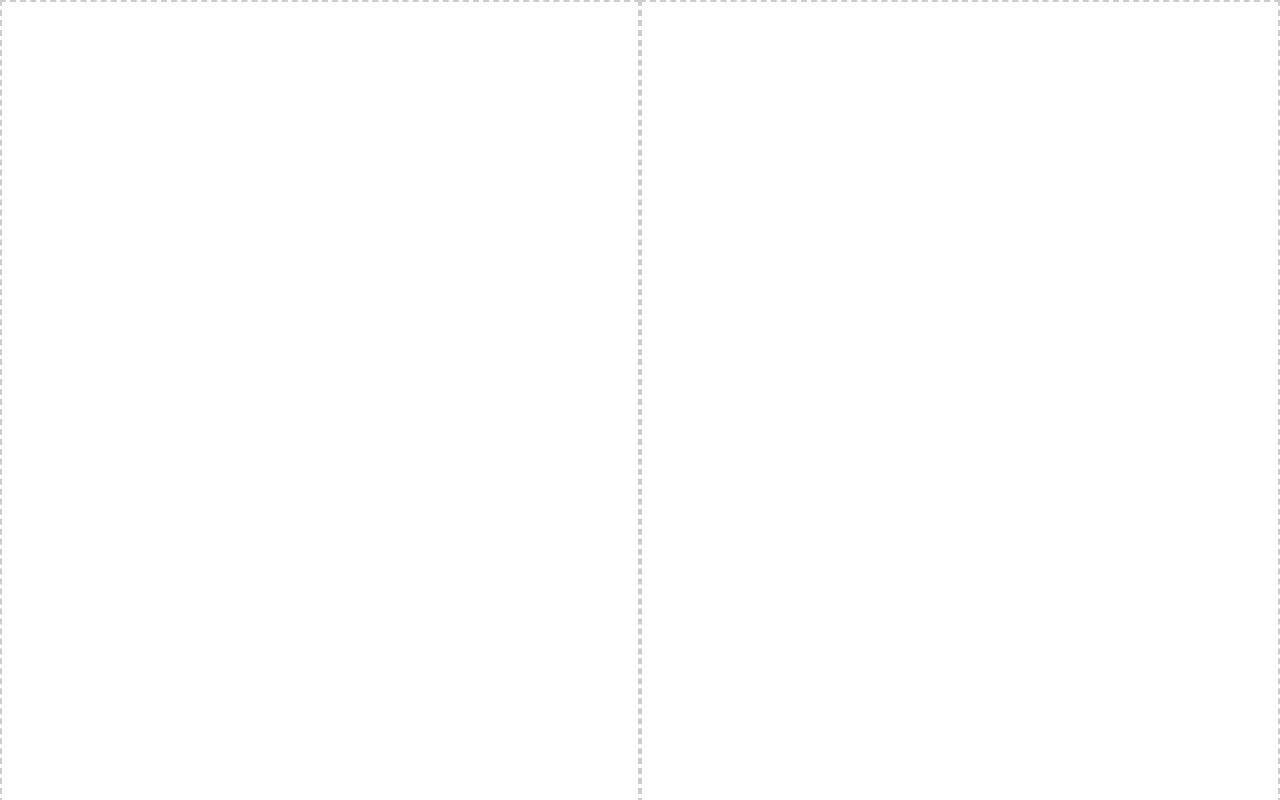
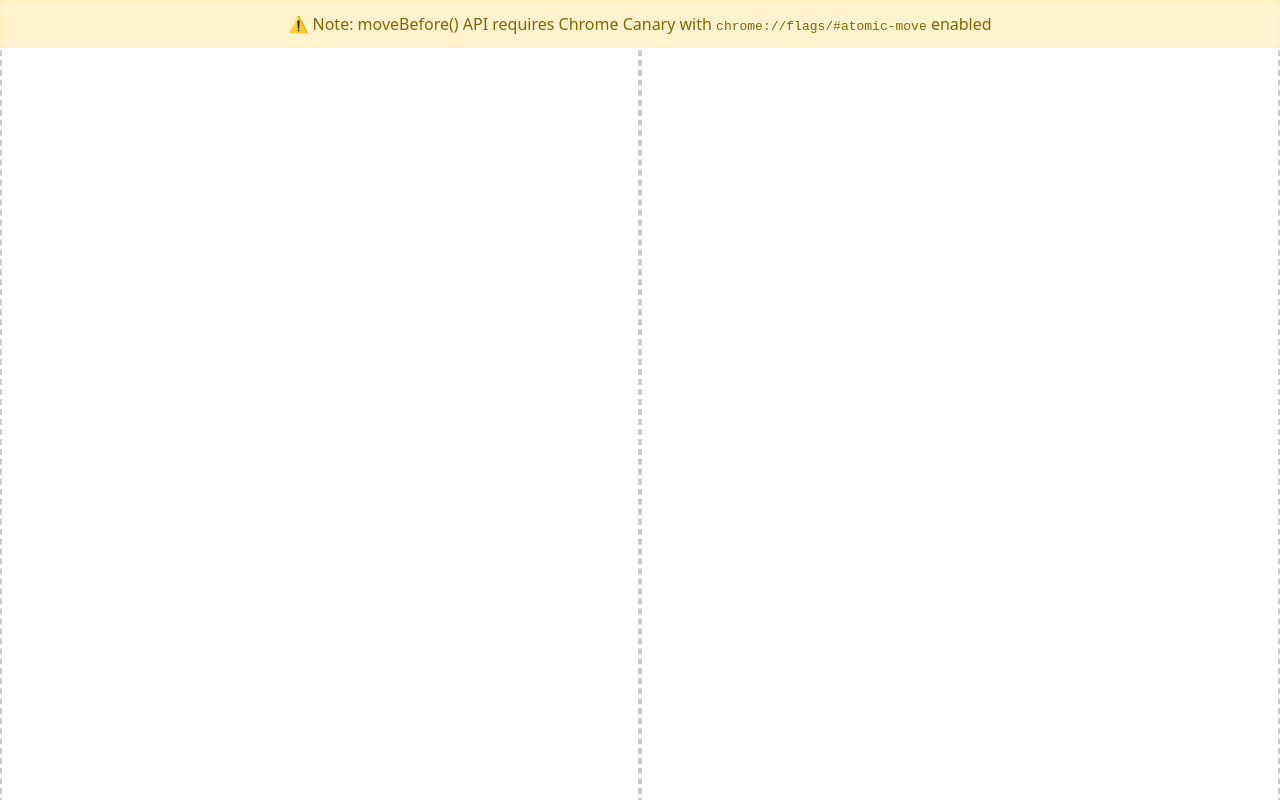
Before and after one commit to ChrisShank/folk-canvas, a website built with Vite: page demo/moveBefore.html in a window 1280 px wide. Built offline with nearby package versions, Linux system fonts and the light colour scheme.

Commit message:
add moveBefore support warning

```diff
--- a/demo/moveBefore.html
+++ b/demo/moveBefore.html
@@ -33,6 +33,20 @@
       folk-shape {
         background: rgb(187, 178, 178);
       }
+
+      .warning-banner {
+        position: fixed;
+        top: 0;
+        left: 0;
+        right: 0;
+        background-color: #fff3cd;
+        color: #856404;
+        border: 1px solid #ffeeba;
+        padding: 12px;
+        text-align: center;
+        z-index: 1000;
+        font-family: system-ui, -apple-system, sans-serif;
+      }
     </style>
   </head>
   <body>
@@ -48,6 +62,11 @@
 
       // Check for moveBefore support
       if (!Element.prototype.moveBefore) {
+        const warning = document.createElement('div');
+        warning.className = 'warning-banner';
+        warning.innerHTML =
+          '⚠️ Note: moveBefore() API requires Chrome Canary with <code>chrome://flags/#atomic-move</code> enabled';
+        document.body.insertAdjacentElement('afterbegin', warning);
         console.warn('Note: moveBefore() API requires Chrome Canary with chrome://flags/#atomic-move enabled');
       }
 
```
